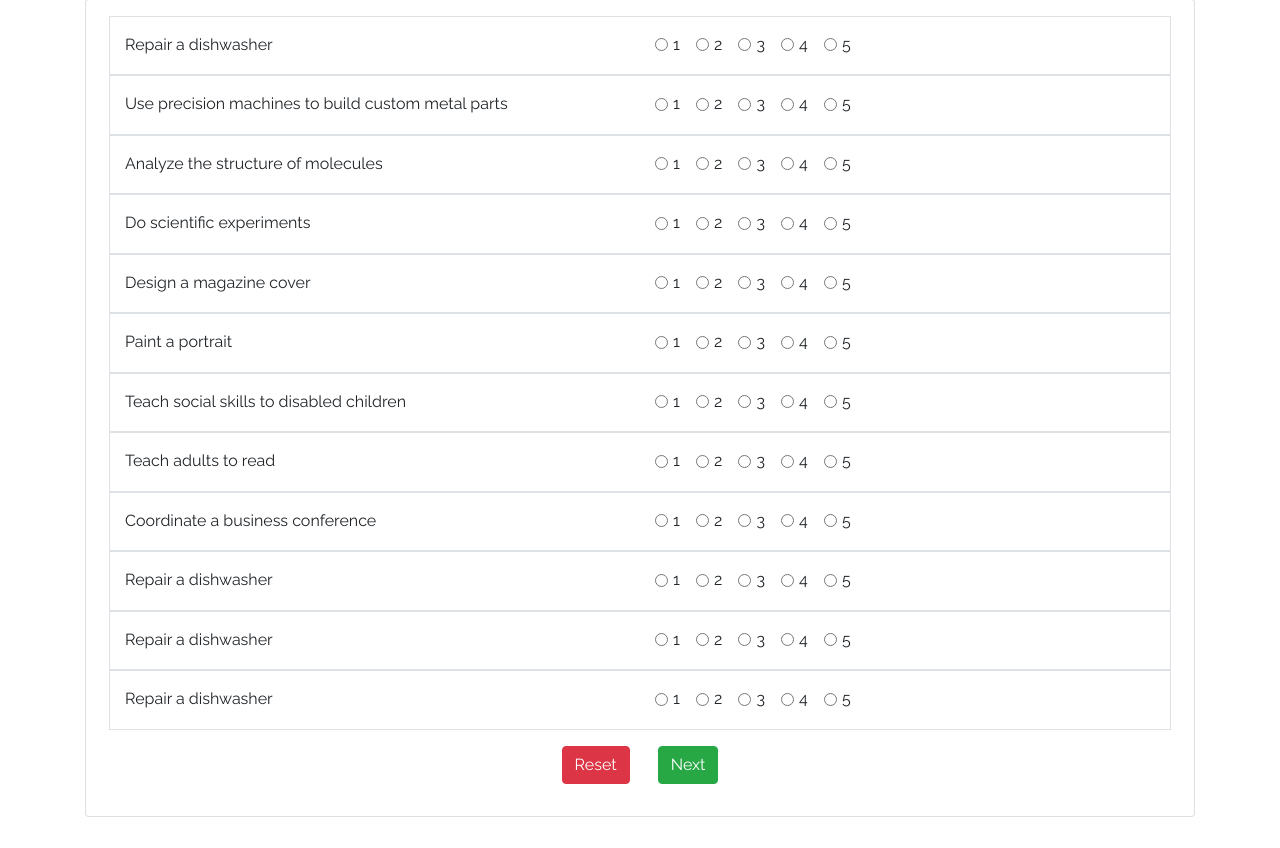
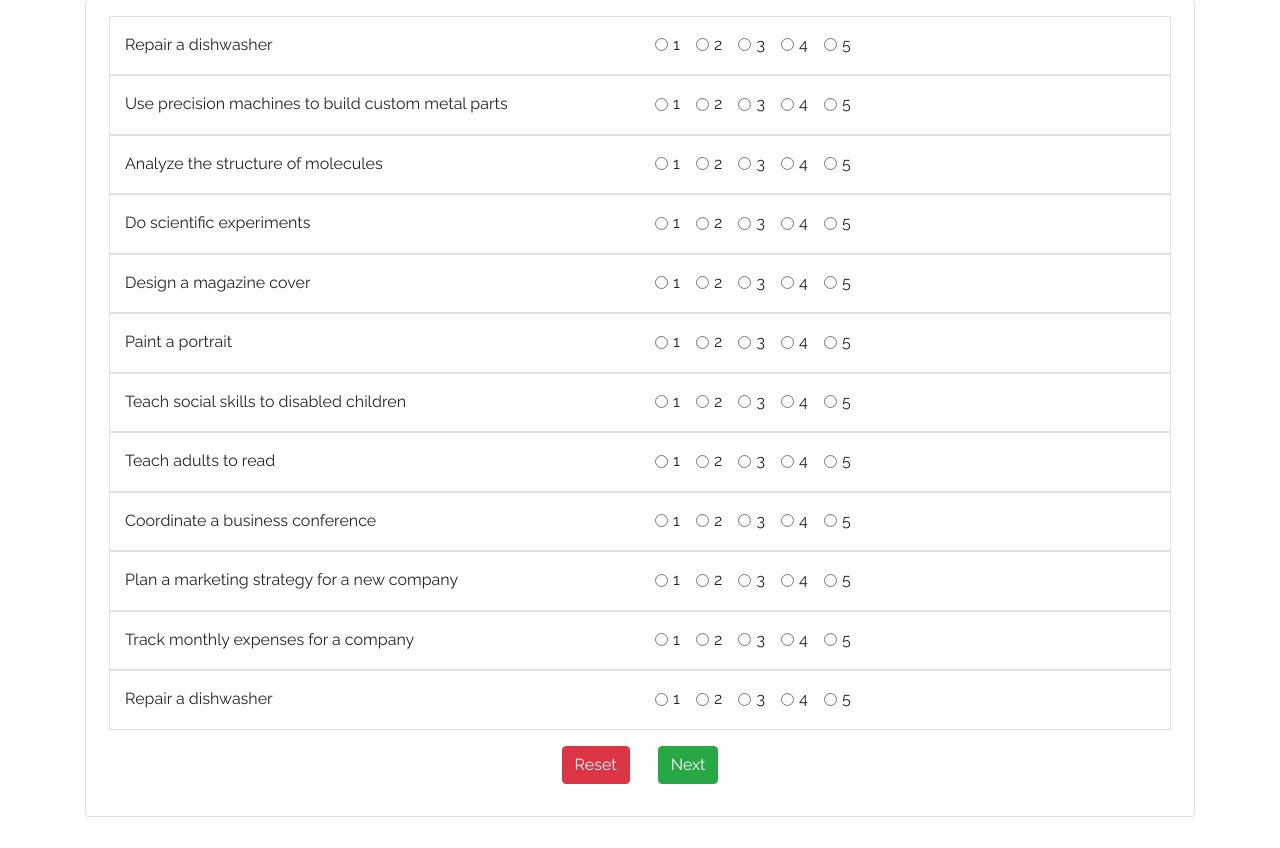
Before and after one commit to ratheesk/we-lead, a PHP site: page /pages/holland-career-test-eng-1.php in a window 1280 px wide. Shown: the part 253-1101 px from the top of the page. Run offline with PHP 8.4, Linux system fonts and the light colour scheme.

Commit message:
Add question 11

```diff
--- a/pages/holland-career-test-eng-1.php
+++ b/pages/holland-career-test-eng-1.php
@@ -285,58 +285,58 @@ session_start(); // Session starts here.
             </div>
             <div class="row align-middle border pt-3 ml-2 mr-2">
                 <div class="col-md-6">
-                    <p>Repair a dishwasher</p>
+                    <p>Plan a marketing strategy for a new company</p>
                 </div>
                 <div class="col-md-6">
                     <div class="form-group">
                         <div class="form-check form-check-inline">
-                            <input class="form-check-input" type="radio" name="k_1" id="k_1_1" value="1"  required="required">
-                            <label class="form-check-label" for="k_1_1">1</label>
+                            <input class="form-check-input" type="radio" name="o_2" id="o_2_1" value="1"  required="required">
+                            <label class="form-check-label" for="o_2_1">1</label>
                         </div>
                         <div class="form-check form-check-inline">
-                            <input class="form-check-input" type="radio" name="k_1" id="K_1_2" value="2">
-                            <label class="form-check-label" for="K_1_2">2</label>
+                            <input class="form-check-input" type="radio" name="o_2" id="o_2_2" value="2">
+                            <label class="form-check-label" for="o_2_2">2</label>
                         </div>
                         <div class="form-check form-check-inline">
-                            <input class="form-check-input" type="radio" name="k_1" id="K_1_3" value="3">
-                            <label class="form-check-label" for="K_1_3">3</label>
+                            <input class="form-check-input" type="radio" name="o_2" id="o_2_3" value="3">
+                            <label class="form-check-label" for="o_2_3">3</label>
                         </div>
                         <div class="form-check form-check-inline">
-                            <input class="form-check-input" type="radio" name="k_1" id="K_1_4" value="4">
-                            <label class="form-check-label" for="K_1_4">4</label>
+                            <input class="form-check-input" type="radio" name="o_2" id="o_2_4" value="4">
+                            <label class="form-check-label" for="o_2_4">4</label>
                         </div>
                         <div class="form-check form-check-inline">
-                            <input class="form-check-input" type="radio" name="k_1" id="K_1_5" value="5">
-                            <label class="form-check-label" for="K_1_5">5</label>
+                            <input class="form-check-input" type="radio" name="o_2" id="o_2_5" value="5">
+                            <label class="form-check-label" for="o_2_5">5</label>
                         </div>
                     </div>
                 </div>
             </div>
             <div class="row align-middle border pt-3 ml-2 mr-2">
                 <div class="col-md-6">
-                    <p>Repair a dishwasher</p>
+                    <p>Track monthly expenses for a company</p>
                 </div>
                 <div class="col-md-6">
                     <div class="form-group">
                         <div class="form-check form-check-inline">
-                            <input class="form-check-input" type="radio" name="k_1" id="k_1_1" value="1"  required="required">
-                            <label class="form-check-label" for="k_1_1">1</label>
+                            <input class="form-check-input" type="radio" name="p_1" id="p_1_1" value="1"  required="required">
+                            <label class="form-check-label" for="p_1_1">1</label>
                         </div>
                         <div class="form-check form-check-inline">
-                            <input class="form-check-input" type="radio" name="k_1" id="K_1_2" value="2">
-                            <label class="form-check-label" for="K_1_2">2</label>
+                            <input class="form-check-input" type="radio" name="p_1" id="p_1_2" value="2">
+                            <label class="form-check-label" for="p_1_2">2</label>
                         </div>
                         <div class="form-check form-check-inline">
-                            <input class="form-check-input" type="radio" name="k_1" id="K_1_3" value="3">
-                            <label class="form-check-label" for="K_1_3">3</label>
+                            <input class="form-check-input" type="radio" name="p_1" id="p_1_3" value="3">
+                            <label class="form-check-label" for="p_1_3">3</label>
                         </div>
                         <div class="form-check form-check-inline">
-                            <input class="form-check-input" type="radio" name="k_1" id="K_1_4" value="4">
-                            <label class="form-check-label" for="K_1_4">4</label>
+                            <input class="form-check-input" type="radio" name="p_1" id="p_1_4" value="4">
+                            <label class="form-check-label" for="p_1_4">4</label>
                         </div>
                         <div class="form-check form-check-inline">
-                            <input class="form-check-input" type="radio" name="k_1" id="K_1_5" value="5">
-                            <label class="form-check-label" for="K_1_5">5</label>
+                            <input class="form-check-input" type="radio" name="p_1" id="p_1_5" value="5">
+                            <label class="form-check-label" for="p_1_5">5</label>
                         </div>
                     </div>
                 </div>
```
